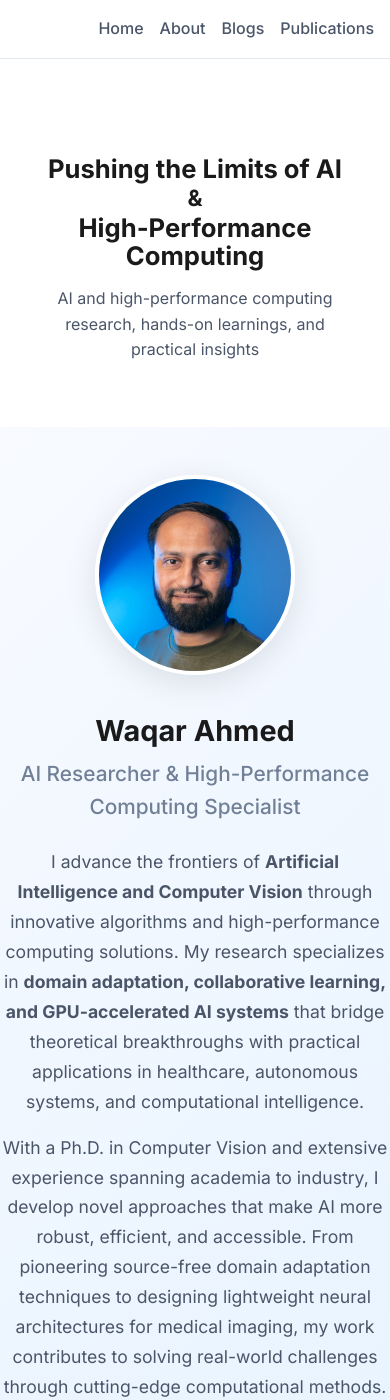
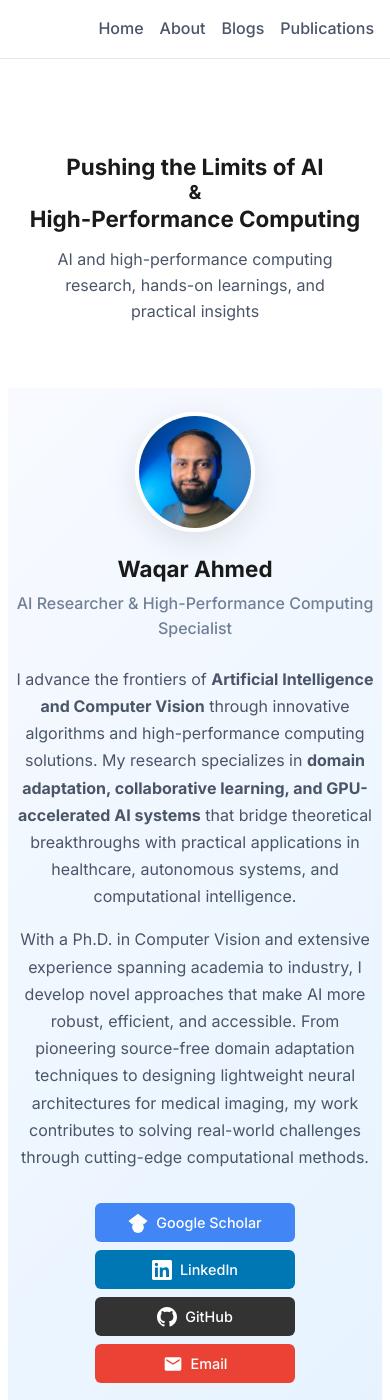
Before and after one commit to waqarahmed89/waqarahmed.github.io, a Jekyll site: the page built from index.html, in a window 390 px wide and 1400 px high. Built offline with Jekyll 4.4.1, drawn with Linux system fonts in a browser that asks for light colours; the list of posts is cut into pages by our own code.

Commit message:
fix scaling

```diff
--- a/index.html
+++ b/index.html
@@ -168,6 +168,7 @@ layout: default
     padding: 3rem 0 4rem 0;
     background: linear-gradient(135deg, #f8faff 0%, #e6f3ff 100%);
     margin: 0 -2rem 4rem -2rem;
+    overflow: hidden;
 }
 
 .hero-content {
@@ -427,15 +428,34 @@ layout: default
         padding: 0 1rem;
     }
 
+    .hero-section {
+        margin: 0 -1rem 3rem -1rem;
+        padding: 2rem 0 3rem 0;
+    }
+
     .hero-content {
         flex-direction: column;
         text-align: center;
-        gap: 2rem;
+        gap: 1.5rem;
         padding: 0 1rem;
+        max-width: 100%;
+    }
+
+    .profile-img {
+        width: 150px;
+        height: 150px;
     }
 
     .hero-name {
-        font-size: 1.8rem;
+        font-size: 1.6rem;
+    }
+
+    .hero-subtitle {
+        font-size: 1.1rem;
+    }
+
+    .bio-text p {
+        font-size: 1rem;
     }
 
     .posts-grid {
@@ -452,4 +472,49 @@ layout: default
         justify-content: center;
     }
 }
+
+@media (max-width: 480px) {
+    .main-title {
+        font-size: 1.4rem;
+    }
+
+    .title-connector {
+        font-size: 1.2rem;
+    }
+
+    .hero-section {
+        margin: 0 -0.5rem 2rem -0.5rem;
+        padding: 1.5rem 0 2rem 0;
+    }
+
+    .hero-content {
+        padding: 0 0.5rem;
+        gap: 1rem;
+    }
+
+    .profile-img {
+        width: 120px;
+        height: 120px;
+    }
+
+    .hero-name {
+        font-size: 1.4rem;
+    }
+
+    .hero-subtitle {
+        font-size: 1rem;
+    }
+
+    .social-links {
+        flex-direction: column;
+        align-items: center;
+        gap: 0.5rem;
+    }
+
+    .social-link {
+        width: 100%;
+        max-width: 200px;
+        justify-content: center;
+    }
+}
 </style>
```
Also changed, not shown: about.md (+34 -3 lines).
